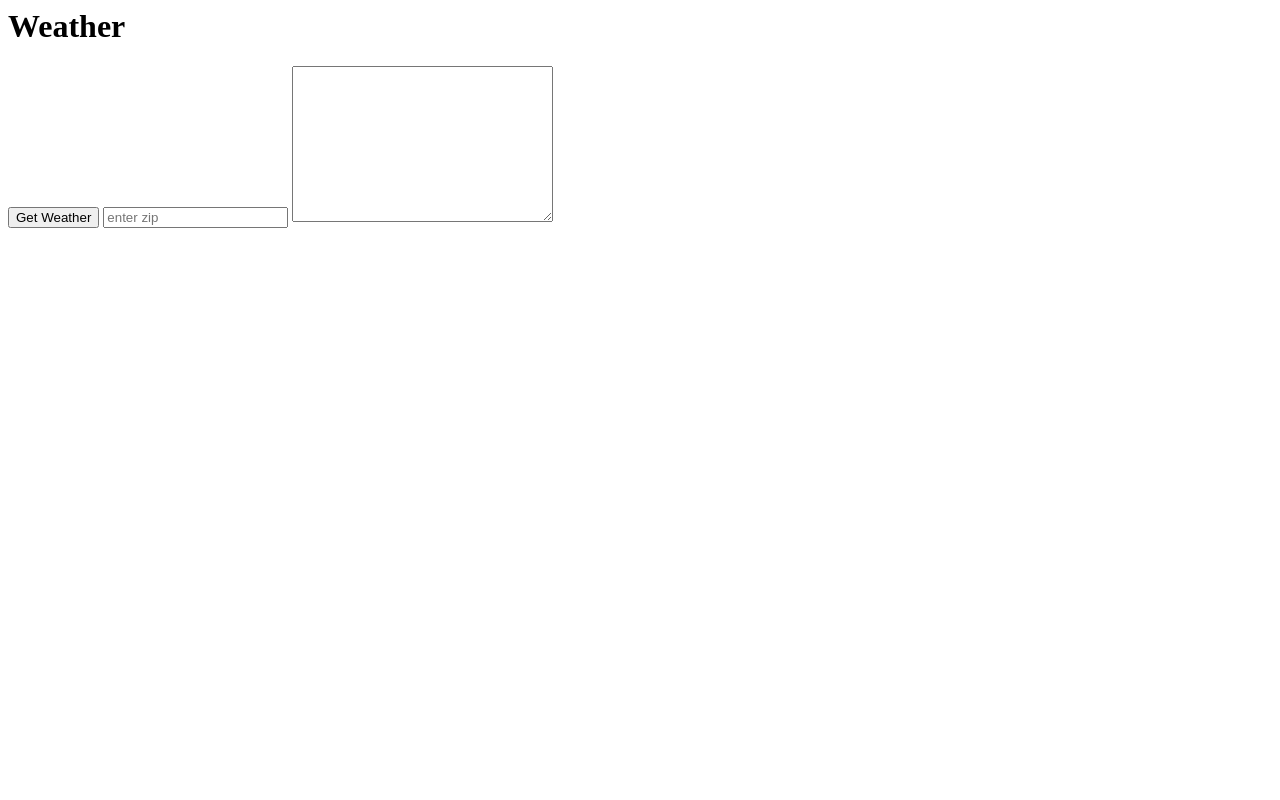
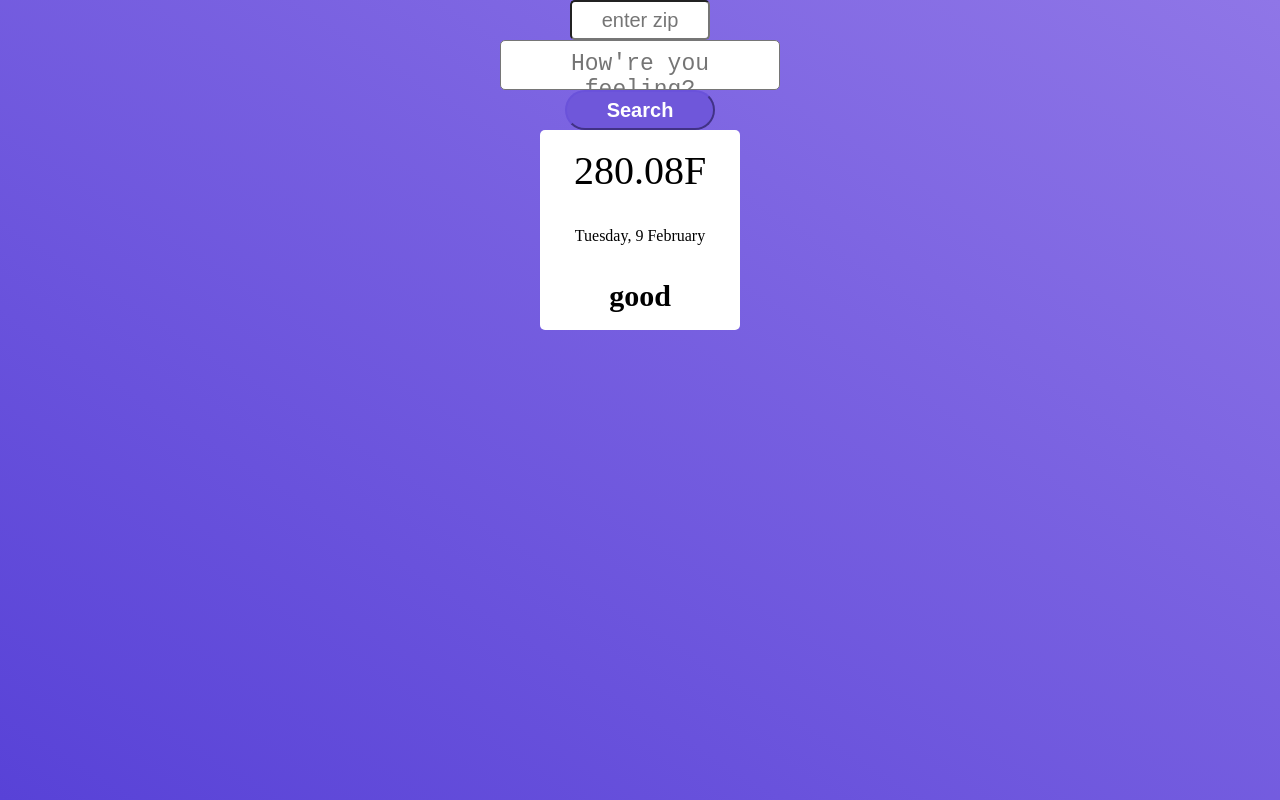
Before and after one commit to iartist93/fnd-weather, a plain HTML site: page src/website/index.html in a window 1280 px wide. Drawn offline with Linux system fonts and the light colour scheme.

Commit message:
add basic style

```diff
--- a/src/website/app.js
+++ b/src/website/app.js
@@ -1,5 +1,5 @@
 const initialSetup = () => {
-  document.querySelector(".generate").addEventListener("click", async () => {
+  document.querySelector("#generate").addEventListener("click", async () => {
     console.log("postData1");
     const zipCode = document.querySelector("#zip").value;
     const feelings = document.querySelector("#feelings").value;
--- a/src/website/index.html
+++ b/src/website/index.html
@@ -2,18 +2,36 @@
   <head>
     <meta charset="UTF-8" />
     <meta name="viewport" content="width=device-width, initial-scale=1.0" />
+    <link rel="stylesheet" href="style.css" />
     <title>Weather</title>
   </head>
   <body>
-    <h1>Weather</h1>
-    <button class="generate">Get Weather</button>
-    <input id="zip" type="text" placeholder="enter zip" />
-    <textarea name="" id="feelings" cols="30" rows="10"></textarea>
-    <script src="app.js"></script>
-    <div id="entryHolder">
-      <div id="temp"></div>
-      <div id="date"></div>
-      <div id="content"></div>
-    </div>
+    <main class="flex-c justify-center">
+      <section class="inputs flex-c justify-center">
+        <input
+          id="zip"
+          class="ronded-corner"
+          type="text"
+          placeholder="enter zip"
+          maxlength="6"
+        />
+        <textarea
+          name="feelings"
+          id="feelings"
+          class="ronded-corner"
+          cols="30"
+          rows="10"
+          placeholder="How're you feeling?"
+          maxlength="15"
+        ></textarea>
+        <button id="generate">Search</button>
+        <script src="app.js"></script>
+      </section>
+      <div id="entryHolderCard" class="ronded-corner flex-c justify-center">
+        <div id="temp">280.08F</div>
+        <div id="date">Tuesday, 9 February</div>
+        <div id="content">good</div>
+      </div>
+    </main>
   </body>
 </html>
--- /dev/null
+++ b/src/website/style.css
@@ -0,0 +1,92 @@
+* {
+  box-sizing: border-box;
+}
+
+body,
+html {
+  margin: 0;
+  padding: 0;
+  background-image: linear-gradient(to top right, #5842d7, #8f76e7);
+}
+
+.flex-c {
+  display: flex;
+  flex-direction: column;
+}
+
+.justify-center {
+  justify-content: center;
+  align-items: center;
+  /* align-content: center; */
+}
+
+.ronded-corner {
+  border-radius: 5px;
+  outline: none;
+}
+
+.inputs {
+  width: 50vw;
+}
+
+#feelings {
+  resize: none;
+  width: 280px;
+  height: 50px;
+  font-size: 30px;
+  text-align: center;
+  padding: 10px;
+  overflow: hidden;
+}
+
+#feelings::placeholder {
+  font-size: 23px;
+}
+
+#feelings::placeholder {
+  content: "";
+  border-color: black;
+}
+
+#zip {
+  width: 140px;
+  height: 40px;
+  text-align: center;
+  font-size: 20px;
+}
+
+#generate {
+  width: 150px;
+  height: 40px;
+  font-size: 20px;
+  font-weight: 600;
+  border-radius: 50px;
+  outline: none;
+  background-color: #6f57da;
+  color: white;
+  border-color: #6a52da;
+}
+
+#generate:active {
+  border: #6a52da 1px solid;
+}
+
+/***************************************
+* Card
+*/
+
+#entryHolderCard {
+  background-color: white;
+  width: 200px;
+  height: 200px;
+  justify-content: space-around;
+}
+
+#temp {
+  font-size: 40px;
+}
+
+#content {
+  font-size: 30px;
+  font-weight: 700;
+}
```
